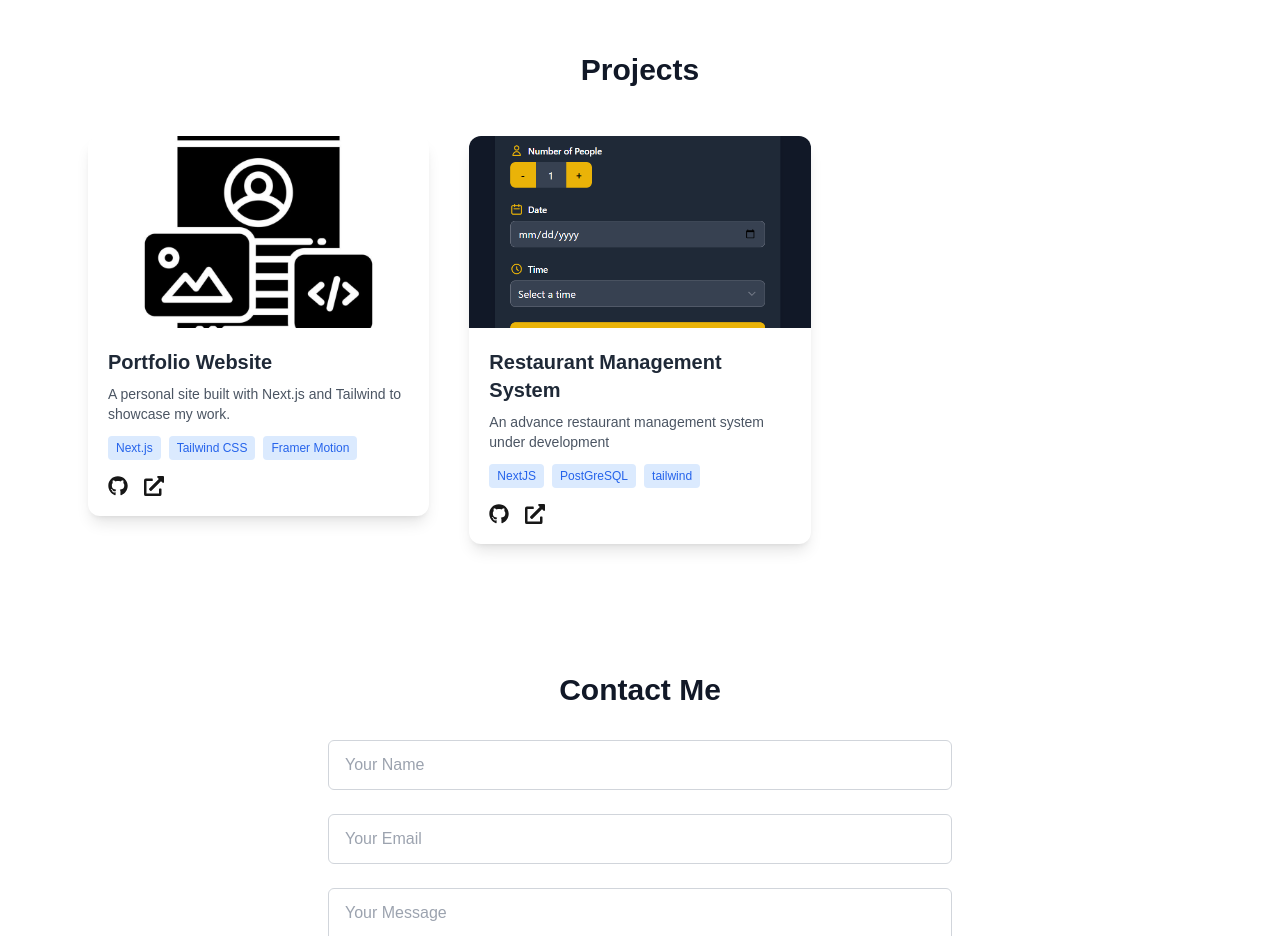
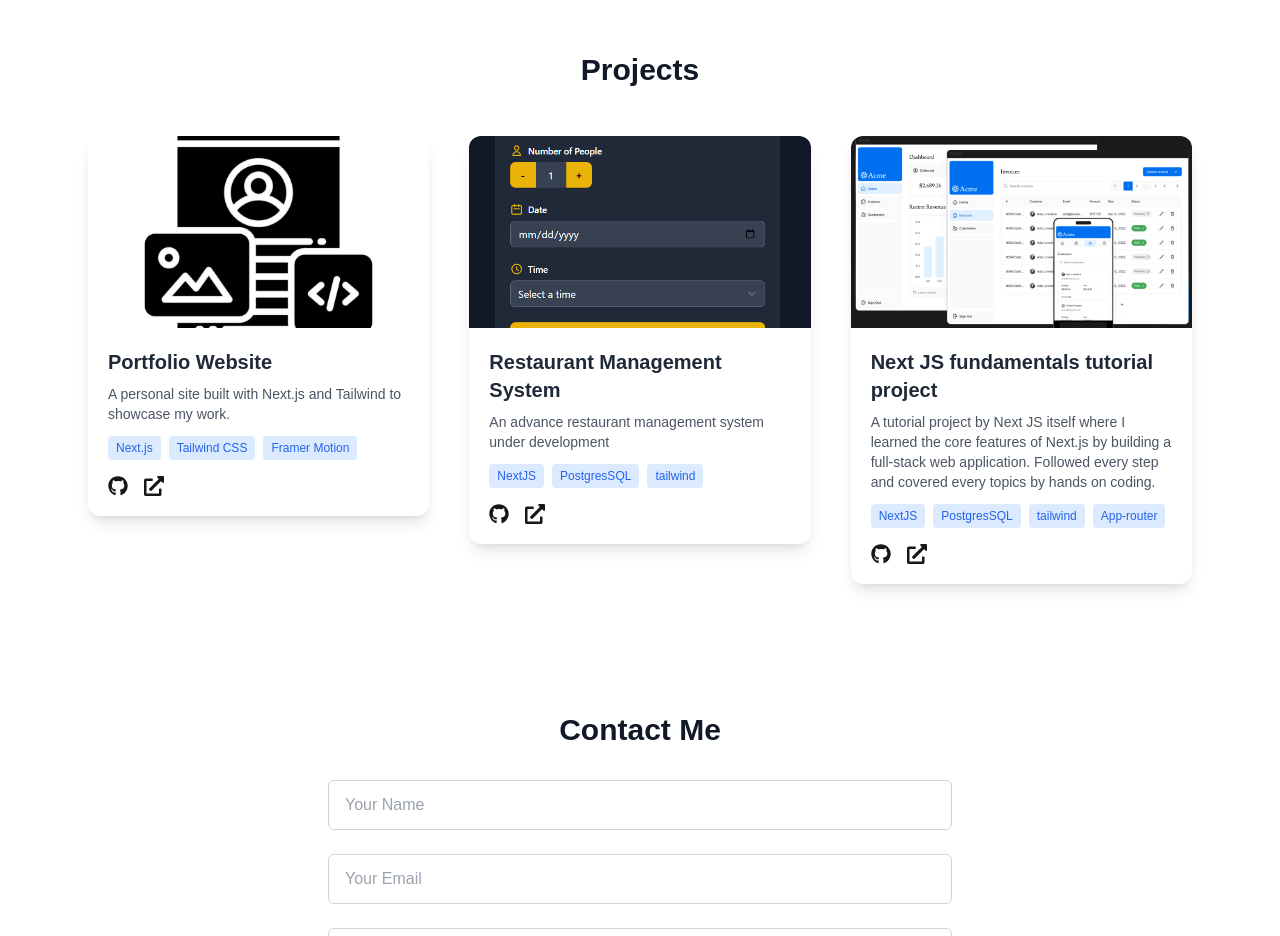
Before and after one commit to RukshanPokharel/My-Portfolio-Next.js-, a Next.js app: page / in a window 1280 px wide. Shown: the part 1680-2616 px from the top of the page. Built offline with nearby package versions, Linux system fonts and the light colour scheme.

Commit message:
Add a new project reference

```diff
--- a/app/data/projects.ts
+++ b/app/data/projects.ts
@@ -6,15 +6,24 @@ export const projects = [
     image: "/portfolio.jpg",
     tech: ["Next.js", "Tailwind CSS", "Framer Motion"],
     github: "https://github.com/RukshanPokharel/My-Portfolio-Next.js-",
-    demo: "/",
+    demo: "https://my-portfolio-next-js-lyart-five.vercel.app/",
   },
   {
     title: "Restaurant Management System",
     description: "An advance restaurant management system under development",
     image: "/reservation.png",
-    tech: ["NextJS", "PostGreSQL", "tailwind"],
+    tech: ["NextJS", "PostgresSQL", "tailwind"],
     github: "https://github.com/RukshanPokharel/rms-advanced",
     demo: "https://rms-advanced.vercel.app/home",
   },
+  {
+    title: "Next JS fundamentals tutorial project",
+    description:
+      "A tutorial project by Next JS itself where I learned the core features of Next.js by building a full-stack web application. Followed every step and covered every topics by hands on coding. ",
+    image: "/next-tutorial.png",
+    tech: ["NextJS", "PostgresSQL", "tailwind", "App-router"],
+    github: "https://github.com/RukshanPokharel/nextjs-dashboard-demo",
+    demo: "https://next-learn-dashboard.vercel.sh/",
+  },
   // Add more projects...
 ];
```
Also changed, not shown: public/next-tutorial.png (added).
